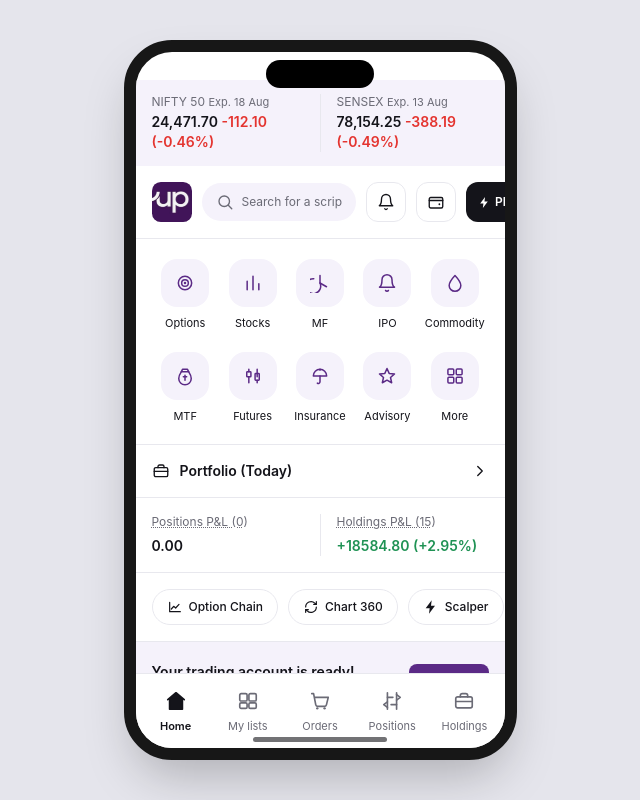
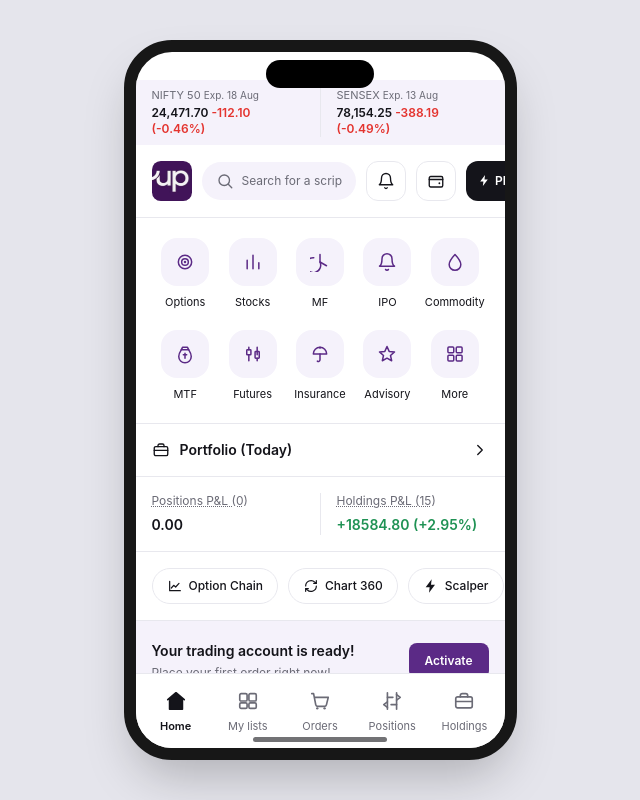
Before and after one commit to vaishSharma-15/Upstox-Holding-List-Folder, a React (Vite) app in the folder app/: page / in a window 1280 px wide. Shown: the whole page, without its empty margins (320-960 px from the left). Built offline with nearby package versions, Linux system fonts and the light colour scheme.

Commit message:
Squeeze the index ticker bar tighter

```diff
--- a/app/src/components/TopTicker.jsx
+++ b/app/src/components/TopTicker.jsx
@@ -5,13 +5,13 @@
 
 export default function TopTicker() {
   return (
-    <div className="flex shrink-0 divide-x divide-border bg-tint px-4 py-3.5 text-xs">
+    <div className="flex shrink-0 divide-x divide-border bg-tint px-4 py-2 text-xs">
       {INDICES.map((index) => (
         <div key={index.name} className={index === INDICES[0] ? "flex-1 pr-4" : "flex-1 pl-4"}>
-          <p className="text-xs text-muted">
-            {index.name} <span className="text-[11px]">{index.exp}</span>
+          <p className="text-[11px] text-muted">
+            {index.name} <span className="text-[10px]">{index.exp}</span>
           </p>
-          <p className="mt-0.5 text-sm font-semibold text-fg">
+          <p className="mt-0.5 text-xs font-semibold text-fg">
             {index.value} <span className={index.isUp ? "text-up" : "text-down"}>{index.change}</span>
           </p>
         </div>
```
